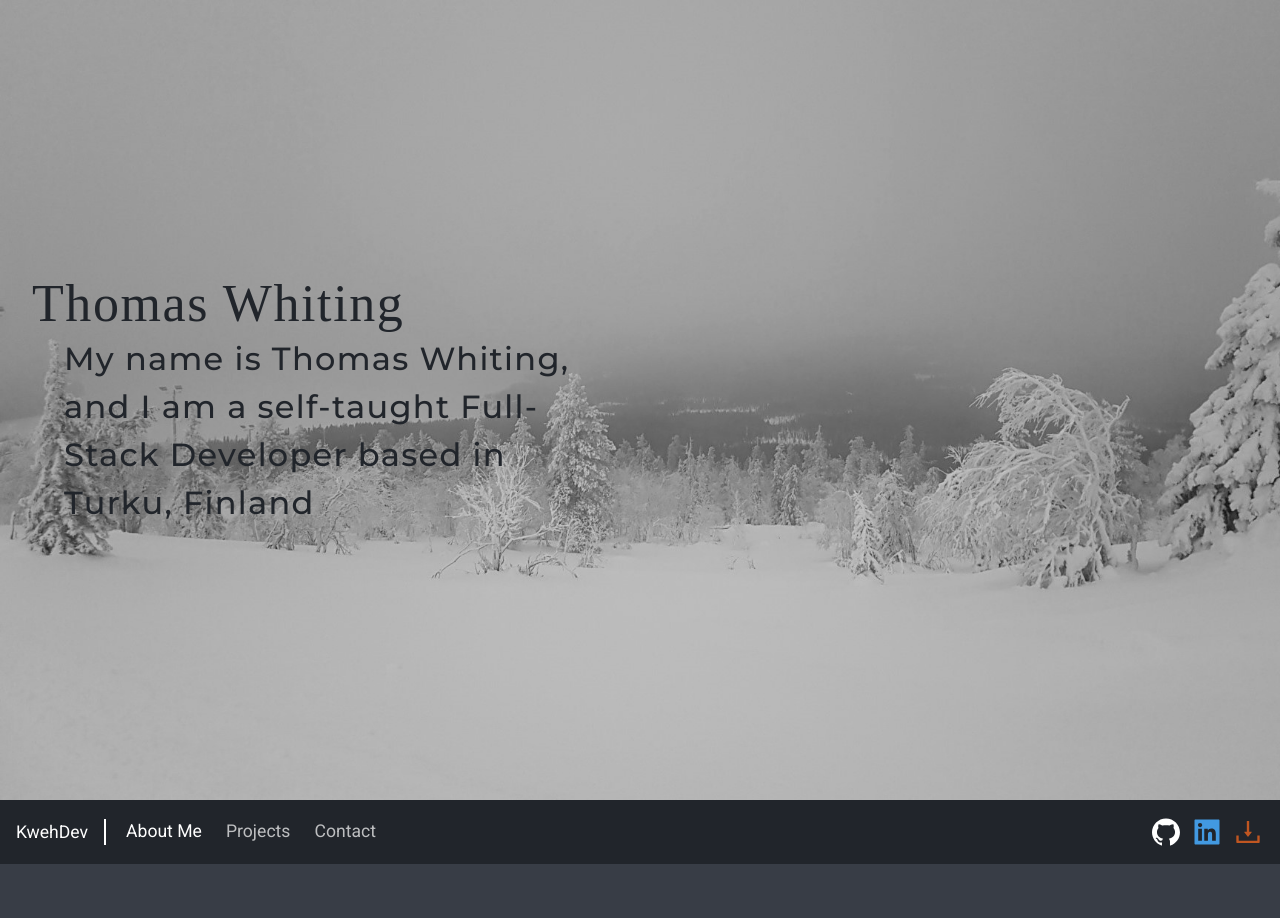
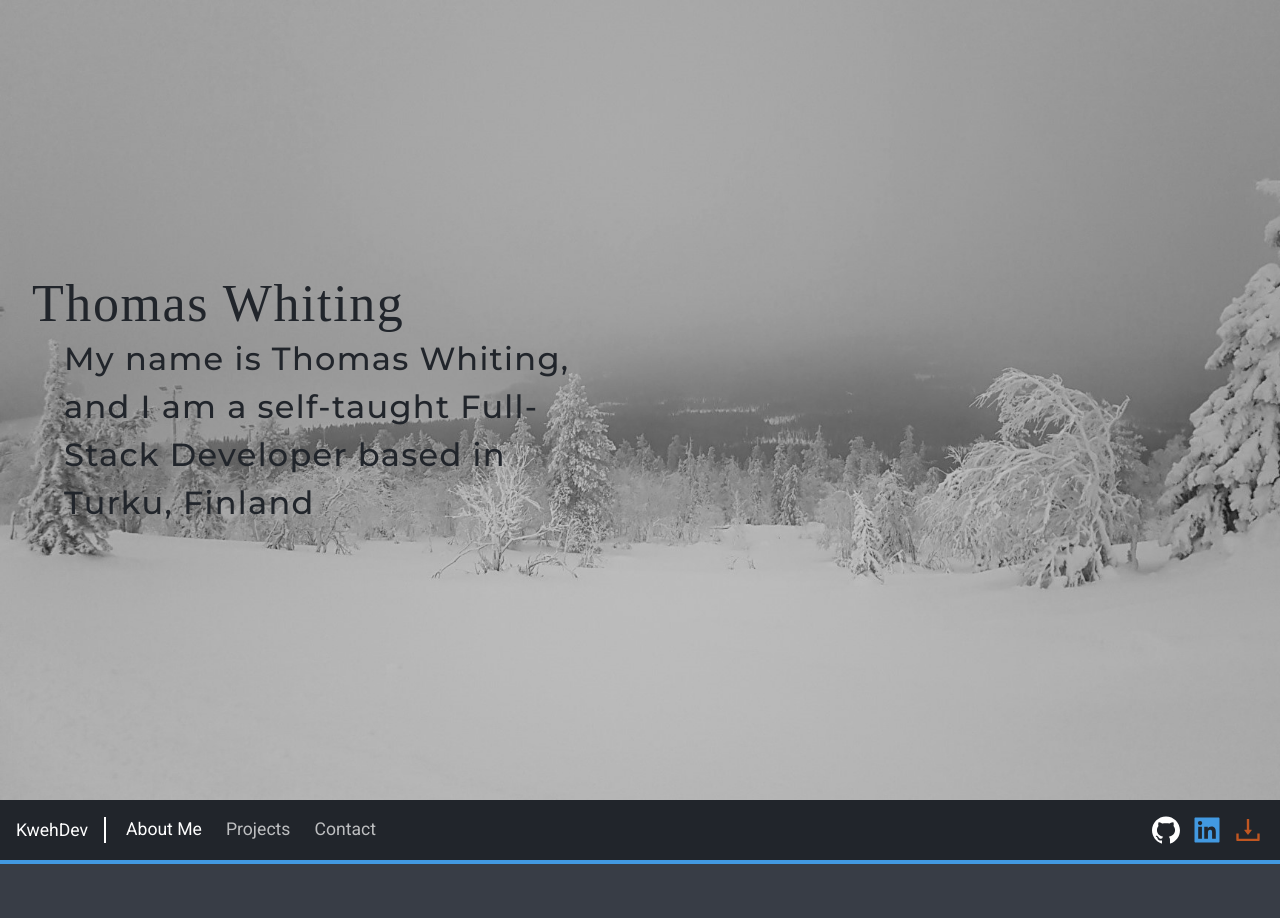
Before and after one commit to Kwehdev/Portfolio, a Next.js app: page / in a window 1280 px wide. Shown: the top 918 px of the page. Built offline with nearby package versions, Linux system fonts and the light colour scheme.

Commit message:
Added Border to Navbar

```diff
--- a/src/client/components/Navbar/Navbar.tsx
+++ b/src/client/components/Navbar/Navbar.tsx
@@ -58,6 +58,8 @@ export default function Navbar() {
       px={4}
       fontSize="1.1em"
       pos={['relative', null, 'initial']}
+      borderBottom="4px solid"
+      borderColor="blue.400"
     >
       <Text
         display="inline-block"
@@ -91,6 +93,8 @@ export default function Navbar() {
         alignItems="center"
         w="100%"
         pb={[4, null, 0]}
+        borderBottom={['4px solid', null, 'none']}
+        borderColor="blue.400"
       >
         <ButtonGroup
           variant="ghost"
```
